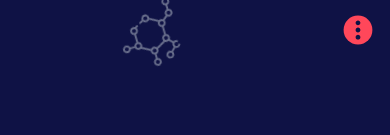
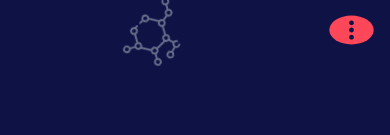
Before and after one commit to AbrarShahriar/nzssc-production, a React (Create React App) app: page / in a window 390 px wide. Shown: the top 135 px of the page. Built offline with nearby package versions, Linux system fonts and the light colour scheme.

Commit message:
mobile nav error 2 fix

```diff
--- a/src/components/Header.css
+++ b/src/components/Header.css
@@ -46,11 +46,12 @@
     border-radius: 50%;
     transform: scale(1.2);
     margin-top: -40px;
+    flex: 0.1;
 }
 
 
 .header .mobile_nav .space {
-    width: 100%;
+    flex: 0.9;
     /* outline: 2px solid red; */
 }
 
```
